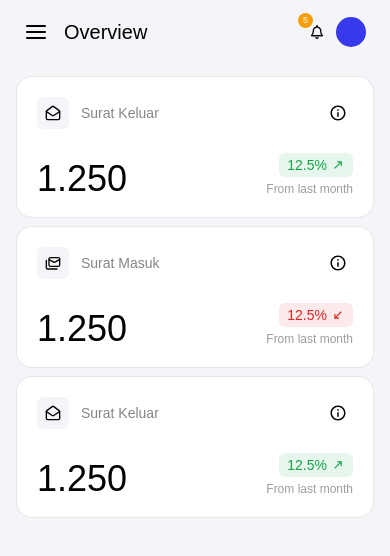
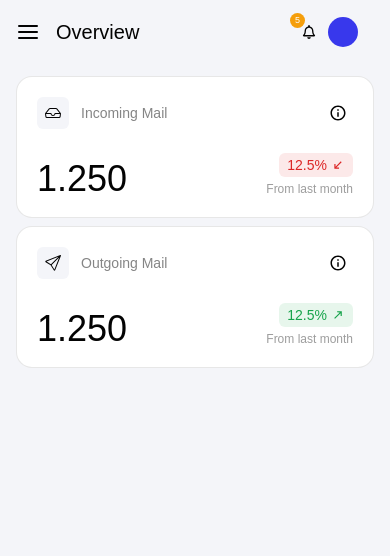
Before and after one commit to STT-WASTUKANCANA/ERP-Wastu-Digital, a Next.js app in the folder frontend/: page /workspace/overview in a window 390 px wide. Shown: the top 556 px of the page. Built offline with nearby package versions, Linux system fonts and the light colour scheme.

Commit message:
refactor(sidebar): move data sidebar to constants

```diff
--- a/frontend/src/app/workspace/overview/page.tsx
+++ b/frontend/src/app/workspace/overview/page.tsx
@@ -1,29 +1,23 @@
 import { WorkSpaceLayout } from '@/components/layouts/workspace-layout'
 import { Card } from '@/components/ui/card'
 import React from 'react'
-import { LuMailOpen, LuMails } from 'react-icons/lu'
+import { BsInbox, BsSend } from 'react-icons/bs'
 
 const page = () => {
   return (
     <WorkSpaceLayout>
       <div className="grid grid-cols-1 md:grid-cols-3 gap-2">
         <Card
-          title="Surat Keluar"
+          title="Incoming Mail"
+          value="1.250"
+          percent={-12.5}
+          icon={BsInbox}
+        />
+        <Card
+          title="Outgoing Mail"
           value="1.250"
           percent={12.5}
-          icon={LuMailOpen}
-        />
-        <Card
-          title="Surat Masuk"
-          value="1.250"
-          percent={-12.5}
-          icon={LuMails}
-        />
-        <Card
-          title="Surat Keluar"
-          value="1.250"
-          percent={12.5}
-          icon={LuMailOpen}
+          icon={BsSend}
         />
       </div>
     </WorkSpaceLayout>
--- a/frontend/src/components/segments/NotificationDropdown.tsx
+++ b/frontend/src/components/segments/NotificationDropdown.tsx
@@ -63,7 +63,6 @@ export const NotificationDropdown: React.FC<NotificationDropdownProps> = ({
                                         ))}
                                 </div>
 
-                                {/* Content */}
                                 <div className="min-h-[300px] space-y-4">
                                         <div className="flex justify-between items-center">
                                                 <div className="flex gap-4 cursor-pointer">
--- a/frontend/src/components/segments/Sidebar.tsx
+++ b/frontend/src/components/segments/Sidebar.tsx
@@ -2,61 +2,11 @@
 import React, { useState } from "react";
 import Link from "next/link";
 import { usePathname } from "next/navigation";
-import { BsGrid1X2 } from "react-icons/bs";
-import { FaRegFileLines } from "react-icons/fa6";
-import { FaUsers } from "react-icons/fa";
-import { IoStatsChartOutline, IoChevronDown, IoChevronForward } from "react-icons/io5";
-import { GrTable } from "react-icons/gr";
+import { IoChevronDown, IoChevronForward } from "react-icons/io5";
 import { SidebarProps } from "@/types/ui-props";
 import { Button } from "../ui/button";
 import { LuAlignJustify } from "react-icons/lu";
-
-// Definisi menu
-const navLinks = [
-  {
-    title: "Dashboard",
-    links: [
-      {
-        name: "Overview",
-        href: '/workspace/overview',
-        icon: BsGrid1X2,
-      },
-    ],
-  },
-  {
-    title: "Contoh",
-    links: [
-      {
-        name: "Reports",
-        icon: IoStatsChartOutline,
-        children: [
-          { name: "Monthly", href: "/users" },
-          { name: "Weekly", href: "/users/add" },
-        ],
-      },
-      {
-        name: "Table",
-        href: "/workspace/table",
-        icon: GrTable,
-      },
-    ],
-  },
-  {
-    title: "Management",
-    links: [
-      {
-        name: "Users",
-        href: "/users",
-        icon: FaUsers,
-      },
-      {
-        name: "Documents",
-        href: "/documents",
-        icon: FaRegFileLines,
-      },
-    ],
-  },
-];
+import { navLinks } from "@/constants/navlink";
 
 export const Sidebar: React.FC<SidebarProps> = ({
   sidebarShow,
--- a/frontend/src/components/segments/Topbar.tsx
+++ b/frontend/src/components/segments/Topbar.tsx
@@ -1,6 +1,6 @@
 "use client";
 import { TopbarProps } from "@/types/ui-props";
-import React from "react";
+import React, { useState, useEffect } from "react";
 import { FaRegBell } from "react-icons/fa";
 import { LuAlignJustify } from "react-icons/lu";
 import { Button } from "../ui/button";
@@ -15,13 +15,28 @@ export const Topbar: React.FC<TopbarProps> = ({
         notificationDropdownShow,
         setNotificationDropdownShow,
 }) => {
+        const [isMobile, setIsMobile] = useState(false);
+
+        useEffect(() => {
+                const handleResize = () => setIsMobile(window.innerWidth < 1024);
+                handleResize();
+                window.addEventListener("resize", handleResize);
+                return () => window.removeEventListener("resize", handleResize);
+        }, []);
+
+        const paddingLeft = !isMobile ? (sidebarShow ? 300 : 90) : 16;
         const topbarClass = scroll > 0
-                ? "bg-background mx-4 px-4 w-[calc(100%-2rem)] rounded-b-2xl"
-                : "bg-accent px-6 w-full";
+                ? "bg-background rounded-b-2xl"
+                : "bg-accent";
 
         return (
                 <div
-                        className={`fixed top-0 h-[50px] flex justify-between items-center transition-all overflow-hidden z-0 py-8 ${topbarClass} ${sidebarShow ? "lg:pl-[300px]" : "lg:pl-23"}`}
+                        className={`fixed top-0 h-[50px] w-full flex justify-between items-center transition-all overflow-hidden z-0 py-8 ${topbarClass}`}
+                        style={{
+                                paddingLeft: paddingLeft,
+                                paddingRight: 32,
+                                transition: "padding 0.3s ease, background-color 0.3s ease",
+                        }}
                 >
                         <div className="flex items-center gap-4">
                                 <Button
@@ -29,7 +44,7 @@ export const Topbar: React.FC<TopbarProps> = ({
                                                 setSidebarShow(!sidebarShow);
                                                 e.stopPropagation();
                                         }}
-                                        className={`text-foreground lg:hidden`}
+                                        className="text-foreground lg:hidden"
                                 >
                                         <LuAlignJustify className="text-2xl" />
                                 </Button>
@@ -42,7 +57,7 @@ export const Topbar: React.FC<TopbarProps> = ({
                                         size="w-[30px] h-[30px]"
                                         rounded="rounded-full"
                                         color="bg-accent"
-                                        className="relative flex justify-center items-center p-2 text-foreground"
+                                        className="relative flex justify-center items-center p-2 text-foreground cursor-pointer"
                                         onClick={() => {
                                                 setNotificationDropdownShow(!notificationDropdownShow);
                                                 setProfileDropdownShow(false);
--- /dev/null
+++ b/frontend/src/constants/navlink.ts
@@ -0,0 +1,67 @@
+import { BsGrid1X2, BsInbox, BsSend } from "react-icons/bs";
+import { FaRegFileLines } from "react-icons/fa6";
+import { GoTable } from "react-icons/go";
+import { IoDocumentTextOutline } from "react-icons/io5";
+import { LuUsers } from "react-icons/lu";
+import { VscGraphLine } from "react-icons/vsc";
+
+export const navLinks = [
+        {
+                title: "Dashboard",
+                links: [
+                        {
+                                name: "Overview",
+                                href: '/workspace/overview',
+                                icon: BsGrid1X2,
+                        },
+                ],
+        },
+        {
+                title: "Mail",
+                links: [
+                        {
+                                name: "Incoming Mail",
+                                href: "/mail/incoming",
+                                icon: BsInbox,
+                        },
+                        {
+                                name: "Outgoing Mail",
+                                href: "/mail/outgoing",
+                                icon: BsSend,
+                        },
+                ],
+        },
+        {
+                title: "Contoh",
+                links: [
+                        {
+                                name: "Reports",
+                                icon: VscGraphLine,
+                                children: [
+                                        { name: "Monthly", href: "/users" },
+                                        { name: "Weekly", href: "/users/add" },
+                                ],
+                        },
+                        {
+                                name: "Table",
+                                href: "/workspace/table",
+                                icon: GoTable,
+                        },
+                ],
+        },
+        {
+                title: "Management",
+                links: [
+                        {
+                                name: "Users",
+                                href: "/users",
+                                icon: LuUsers,
+                        },
+                        {
+                                name: "Documents",
+                                href: "/documents",
+                                icon: IoDocumentTextOutline,
+                        },
+                ],
+        },
+];
```
